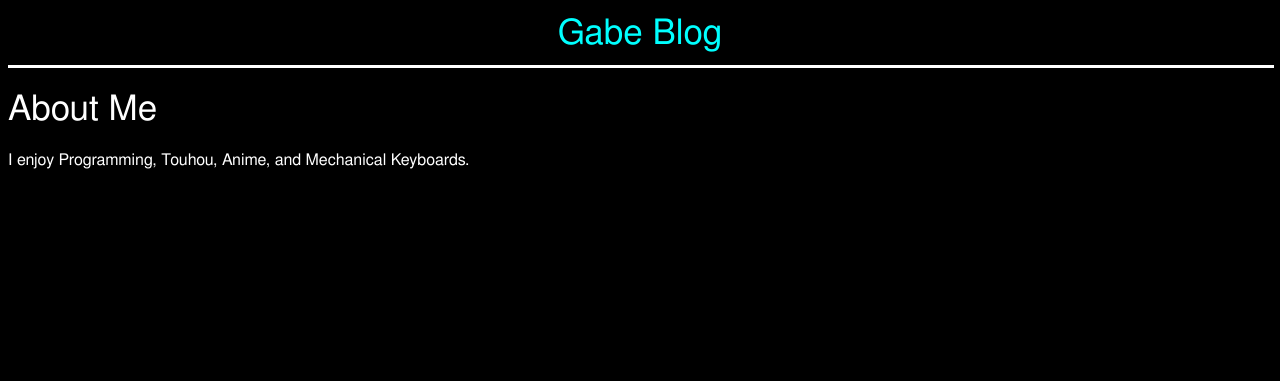
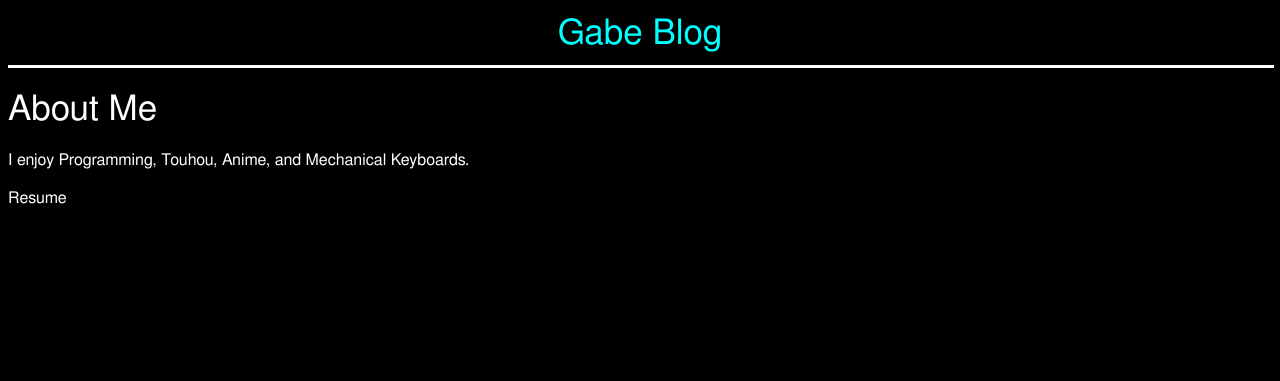
Before and after one commit to gabman15/nitori-gmcn, a Jekyll site: the page built from about.markdown, in a window 1280 px wide. Shown: the top 381 px of the page. Built offline with Jekyll 4.4.1, drawn with Linux system fonts in a browser that asks for light colours.

Commit message:
add resume

```diff
--- a/about.markdown
+++ b/about.markdown
@@ -7,3 +7,7 @@ permalink: /about/
 <span style="font-size:35px">{{ page.title }}</span>
 
 I enjoy Programming, Touhou, Anime, and Mechanical Keyboards.
+
+<a href="{{ site.baseurl }}/resume.pdf">
+    Resume
+</a>
```
Also changed, not shown: 1 other file.
